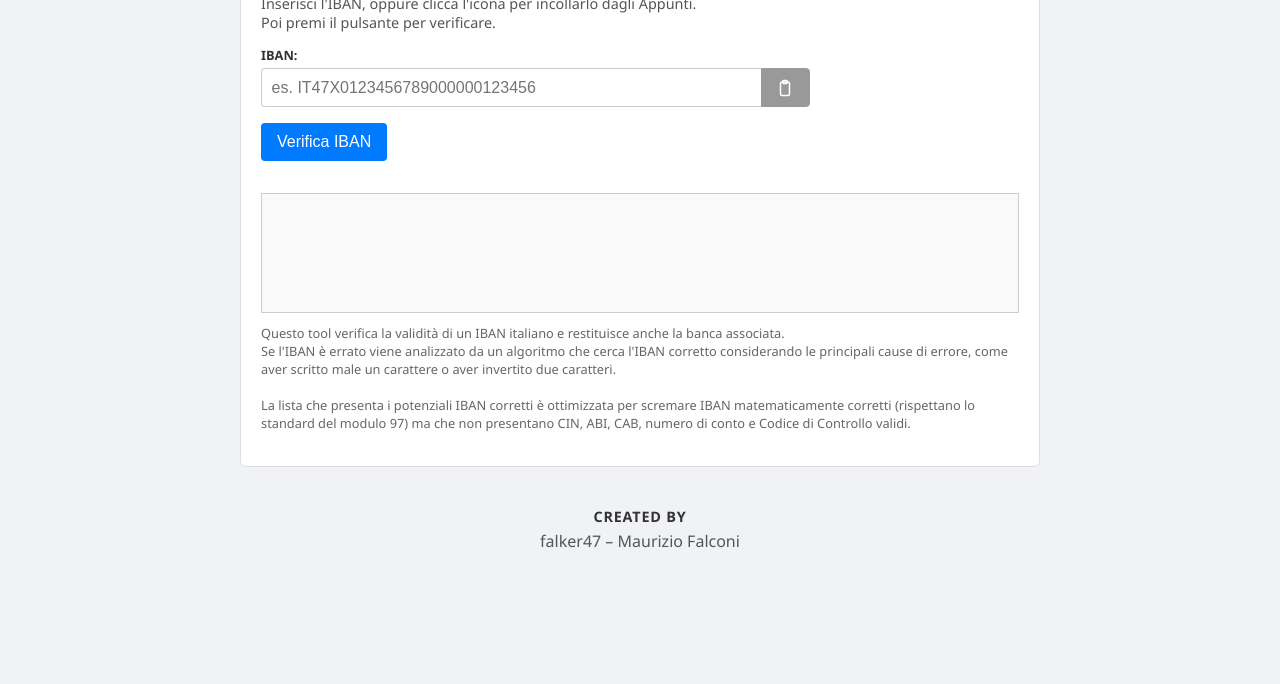
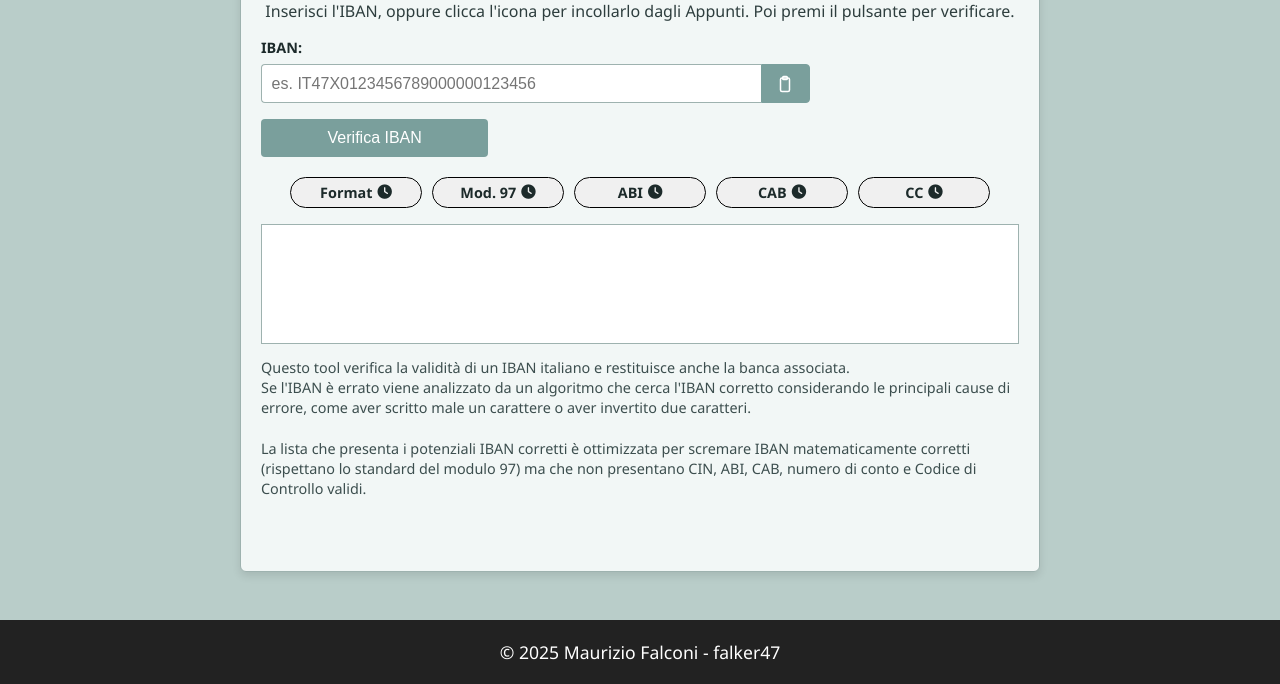
Before and after one commit to falker47/IBAN-Checker, a plain HTML site: page index.html in a window 1280 px wide. Shown: the part 116-800 px from the top of the page. Drawn offline with Linux system fonts and the light colour scheme.

Commit message:
added indicators button restyle

```diff
--- a/index.html
+++ b/index.html
@@ -8,9 +8,13 @@
   <link href="https://i.postimg.cc/rmCxjswj/main-falker-logo-gecko-transparent-minimal.png" rel="icon">
   <link href="https://i.postimg.cc/rmCxjswj/main-falker-logo-gecko-transparent-minimal.png" rel="apple-touch-icon">
 
+  <link rel="stylesheet" href="https://cdnjs.cloudflare.com/ajax/libs/font-awesome/6.4.0/css/all.min.css"
+    crossorigin="anonymous" referrerpolicy="no-referrer" />
+
   <!-- Anteprima Immagine -->
-  <meta property="og:image" content="https://i.postimg.cc/KY9JyDdC/main-falker-logo-gecko-circle-night-blue-2.png">
-  <meta name="twitter:image" content="https://i.postimg.cc/KY9JyDdC/main-falker-logo-gecko-circle-night-blue-2.png">
+  <meta property="og:image" content="iban-checker.webp">
+  <meta name="twitter:image" content="iban-checker.webp">
+
   <title>IBAN Checker</title>
 
   <link rel="stylesheet" href="style.css" />
@@ -23,8 +27,7 @@
 
     <!-- Descrizione iniziale -->
     <p class="subtitle">
-      Inserisci l'IBAN, oppure clicca l'icona per incollarlo dagli Appunti.<br />
-      Poi premi il pulsante per verificare.
+      Inserisci l'IBAN, oppure clicca l'icona per incollarlo dagli Appunti. Poi premi il pulsante per verificare.
     </p>
 
     <!-- Etichetta "IBAN" -->
@@ -46,6 +49,9 @@
     <!-- Bottone verifica -->
     <button class="btn-verify" onclick="checkIBAN()">Verifica IBAN</button>
 
+    <!-- Indicatori di controllo -->
+    <div id="indicators" class="indicators-container"></div>
+
     <!-- Output -->
     <div id="result" class="result-box"></div>
 
@@ -62,10 +68,11 @@
 
   </div>
 
-  <div id="credits">
-    <div class="credits-title">CREATED BY</div>
-    <div class="credits-author">falker47 &ndash; Maurizio Falconi</div>
-  </div>
+  <footer>
+    <p> <a href="https://falker47.github.io/Nexus-portfolio/" target="_blank">&copy; <span id="currentYear"></span>
+        Maurizio Falconi - falker47</a></p>
+  </footer>
+
 
   <!-- Includi il file JavaScript esterno -->
   <script src="script.js"></script>
--- a/script.js
+++ b/script.js
@@ -1,3 +1,13 @@
+// variabile year del footer
+document.getElementById('currentYear').textContent = new Date().getFullYear();
+
+document.addEventListener("DOMContentLoaded", function() {
+  // Mostra gli indicatori in stato "pending" al caricamento
+  updateIndicators("");
+});
+
+
+
 // Variabile globale per memorizzare i codici ABI validi
 // Dizionario per ABI -> NomeBanca
 let abiDictionary = {};
@@ -92,23 +102,29 @@ function getBankName(iban) {
  ****************************************************/
 
 function isValidCAB(iban) {
-  // Rimuove spazi e rende tutto maiuscolo
+  // Normalizzazione
   iban = iban.toUpperCase().replace(/\s+/g, "");
-  // Controlla che l'IBAN sia sufficientemente lungo per estrarre ABI e CAB
   if (iban.length < 15) return false;
 
-  // Estrae ABI e CAB
-  let abi = iban.substring(5, 10);
+  // Estrae i 5 caratteri del CAB
   let cab = iban.substring(10, 15);
 
-  // Regola matematica: il CAB, interpretato come numero, deve essere compreso tra 10 e 89999
+  // 1) Verifica che siano esattamente 5 cifre
+  if (!/^\d{5}$/.test(cab)) {
+    return false;
+  }
+
+  // 2) Converte in numero per altri controlli
   let numericCAB = parseInt(cab, 10);
-  if (numericCAB < 10 || numericCAB > 89999) {
+
+  // Se numericCAB = 0 o > 89999 (eccetto 99999), escludi
+  if (numericCAB === 0 || (numericCAB > 89999 && numericCAB !== 99999)) {
     return false;
   }
 
   return true;
 }
+
 
 /****************************************************
  * 6) Funzione per verificare il numero di conto
@@ -121,16 +137,16 @@ function isValidAccountNumber(iban) {
   // Estrae il numero di conto (ultimi 12 caratteri)
   let account = iban.substring(15);
   // La regex applica le seguenti regole:
-  // ^                -> inizio stringa
-  // [01X]{2}         -> prima e seconda cifra: 0, 1 o X (due caratteri)
-  // 00               -> terza e quarta cifra devono essere 0
-  // \d{5}            -> quinta, sesta, settima, ottava e nona cifra: cinque cifre (0-9)
-  // [0-9X]           -> decima cifra: un numero oppure X
-  // \d{2}            -> undicesima e dodicesima cifra: due cifre (0-9)
-  // $                -> fine stringa
-  const regex = /^[01X]{2}00\d{5}[0-9X]\d{2}$/;
+  // - ^(?:\d{2}|CC)   : le prime due cifre devono essere due cifre (0-9) oppure "CC"
+  // - [0-2]           : la terza cifra deve essere 0, 1 o 2
+  // - \d{6}           : dalla quarta alla nona cifra: sei cifre (0-9)
+  // - [0-9X]          : la decima cifra può essere un numero o la lettera X
+  // - \d{2}           : l'undicesima e la dodicesima cifra devono essere numeri
+  // - $              : fine stringa
+  const regex = /^(?:\d{2}|CC)[0-2]\d{6}[0-9X]\d{2}$/;
   return regex.test(account);
 }
+
 
 /****************************************************
  * 7) Funzione per controllare la struttura IBAN italiano (27 caratteri)
@@ -148,13 +164,15 @@ function isItalianIbanStructure(iban) {
   let cin = iban.substring(4, 5);
   if (!/^[A-Z]$/.test(cin)) return false;
 
-  // ABI (5 cifre) - la prima deve essere 0 o 1
-  let abi = iban.substring(5, 10);
-  if (!/^[01]\d{4}$/.test(abi)) return false;
+  // 5) ABI: invece di un controllo regex, usa isValidABI
+  if (!isValidABI(iban)) {
+    return false;
+  }
 
-  // CAB (5 cifre)
-  let cab = iban.substring(10, 15);
-  if (!/^\d{5}$/.test(cab)) return false;
+  // 6) CAB: invece di un controllo regex, usa isValidCAB
+  if (!isValidCAB(iban)) {
+    return false;
+  }
 
   // Numero conto: 12 caratteri con il nuovo controllo
   if (!isValidAccountNumber(iban)) return false;
@@ -235,12 +253,56 @@ function findAllCorrectionsItalian(ibanOrig) {
   return Array.from(allSet);
 }
 
+// Funzione per aggiornare gli indicatori dei controlli
+function updateIndicators(iban) {
+  const indicatorsContainer = document.getElementById("indicators");
+  // Svuota il contenuto precedente
+  indicatorsContainer.innerHTML = "";
+
+  // Definisci i nomi dei controlli
+  const checkNames = ["Format", "Mod. 97", "ABI", "CAB", "CC"];
+
+  // Se l'IBAN è vuoto, mostra lo stato "in attesa" per tutti i controlli
+  if (iban.trim() === "") {
+    checkNames.forEach(name => {
+      const chip = document.createElement("div");
+      chip.className = "indicator pending"; // classe "pending" per lo stato iniziale
+      chip.innerHTML = `${name} <i class="fa-solid fa-clock"></i>`;
+      indicatorsContainer.appendChild(chip);
+    });
+  } else {
+    // Se c'è un input, esegui i controlli e mostra i risultati:
+    const checks = [
+      { name: "Formattazione", passed: (iban.replace(/\s+/g, "").length === 27) },
+      { name: "Mod. 97", passed: isIbanValid(iban) },
+      { name: "ABI", passed: isValidABI(iban) },
+      { name: "CAB", passed: isValidCAB(iban) },
+      { name: "CC", passed: isValidAccountNumber(iban) }
+    ];
+
+    checks.forEach(check => {
+      const chip = document.createElement("div");
+      // Se il controllo è superato, assegna classe "success" (verde pastello),
+      // altrimenti "error" (rosso pastello)
+      chip.className = "indicator " + (check.passed ? "success" : "error");
+      chip.innerHTML = `${check.name} ${check.passed ? '<i class="fa-solid fa-check"></i>' : '<i class="fa-solid fa-xmark"></i>'}`;
+      indicatorsContainer.appendChild(chip);
+    });
+  }
+}
+
+
 /****************************************************
  * 9) checkIBAN():
  * Esegue la verifica e mostra il risultato (e le correzioni se necessarie)
  ****************************************************/
 function checkIBAN() {
+  const iban = document.getElementById("ibanInput").value;
+  // Aggiorna gli indicatori con i controlli
+  updateIndicators(iban);
+
   let input = document.getElementById("ibanInput").value;
+
   input = input.toUpperCase().replace(/\s+/g, "");
   let resultDiv = document.getElementById("result");
   if (!input) {
@@ -249,24 +311,24 @@ function checkIBAN() {
     return;
   }
   if (input.length > 27) {
-    resultDiv.textContent = "IBAN troppo lungo, ha " + input.length + " caratteri.";
+    resultDiv.textContent = "IBAN troppo lungo, ha " + input.length + " caratteri.\n\nDovrebbe averne 27.";
     return;
   }
   if (input.length < 27) {
-    resultDiv.textContent = "IBAN troppo corto, ha " + input.length + " caratteri.";
+    resultDiv.textContent = "IBAN troppo corto, ha " + input.length + " caratteri.\n\nDovrebbe averne 27.";
     return;
   }
   // Ora controlla anche solo l'ABI
   if (isIbanValid(input) && isItalianIbanStructure(input) && isValidABI(input) && isValidCAB(input)) {
   let bankName = getBankName(input);
-  resultDiv.textContent = "IBAN già valido:\n" + formatIbanItalian(input) + "\n\n" + bankName;
+  resultDiv.textContent = "IBAN VALIDO!\n\n" + formatIbanItalian(input) + "\n" + bankName;
   return;
   }
   let allCorrections = findAllCorrectionsItalian(input);
   if (allCorrections.length === 0) {
-    resultDiv.textContent = "Nessuna correzione valida trovata (1 char o swap).";
+    resultDiv.textContent = "IBAN non valido.\n\nNessuna correzione valida trovata (1 char o swap).";
   } else {
-    let msg = "Trovate " + allCorrections.length + " correzioni:\n";
+    let msg = "IBAN non valido.\nCorrezioni trovate: " + allCorrections.length + "\n";
     let lines = allCorrections.map(x => formatIbanItalian(x));
     msg += lines.join("\n");
     resultDiv.textContent = msg;
--- a/style.css
+++ b/style.css
@@ -1,47 +1,72 @@
-/* ----- Base globale ----- */
-html, body {
+/* ----- Palette Ispirata all'Immagine ----- */
+:root {
+  --body-bg: #b9cdc9;
+  --container-bg: #f2f7f6;
+  --primary-text: #1c2a2a;
+  --accent-orange: #FFB347;
+  --accent-teal: #7a9f9c;
+  --accent-teal-hover: #74c4bf;
+  --border-color: #9eb2af;
+}
+
+/* ----- Base Globale ----- */
+html,
+body {
   margin: 0;
   padding: 0;
   font-family: 'Segoe UI', Tahoma, Geneva, Verdana, sans-serif;
-  background: #f0f2f5;
-  overflow-x: hidden; /* niente scroll orizzontale */
+  background: var(--body-bg);
+  overflow-x: hidden;
+  color: var(--primary-text);
+  height: 100%;
 }
 
-/* Contenitore principale */
+body {
+  display: flex;
+  flex-direction: column;
+  min-height: 100vh;
+}
+
+/* Contenitore Principale */
 .container {
+  flex: 1;
   max-width: 800px;
   margin: 40px auto;
   padding: 20px;
-  background: #ffffff;
-  border: 1px solid #ddd;
+  background: var(--container-bg);
+  border: 1px solid var(--border-color);
   border-radius: 6px;
   box-sizing: border-box;
+  box-shadow: 0 4px 8px rgba(0, 0, 0, 0.1);
 }
 
 /* Titolo */
 h1 {
   margin-top: 0;
-  font-size: 1.5rem;
-  color: #333;
+  font-size: 1.8rem;
+  color: var(--primary-text);
+  text-align: center;
+  margin-bottom: 1rem;
 }
 
 /* Sottotitolo */
 .subtitle {
-  font-size: 0.9rem;
+  font-size: 1rem;
   margin-bottom: 1em;
-  color: #555;
+  color: #2e3e3e;
+  text-align: center;
 }
 
 /* Label */
 .label {
   display: block;
-  margin-bottom: 0.3em;
+  margin-bottom: 0.5em;
   font-weight: 600;
-  font-size: 0.8rem;
-  color: #333;
+  font-size: 0.9rem;
+  color: var(--primary-text);
 }
 
-/* Input wrapper (campo IBAN + pulsante incolla) */
+/* Input Wrapper */
 .input-wrapper {
   display: flex;
   flex-direction: row;
@@ -49,23 +74,25 @@ h1 {
   margin-bottom: 1em;
 }
 
-/* Campo IBAN (desktop) */
+/* Campo IBAN */
 .input-iban {
   width: 100%;
   max-width: 500px;
   padding: 0.6em;
   font-size: 1rem;
-  border: 1px solid #ccc;
+  border: 1px solid var(--border-color);
   border-right: none;
   border-radius: 4px 0 0 4px;
   box-sizing: border-box;
+  background: #fff;
+  color: var(--primary-text);
 }
 
-/* Pulsante incolla (desktop) */
+/* Pulsante Incolla */
 .btn-paste {
-  background: #999;
+  background: var(--accent-teal);
   color: #fff;
-  border: 1px solid #999;
+  border: 1px solid var(--accent-teal);
   padding: 0.6em 0.9em;
   cursor: pointer;
   font-size: 1rem;
@@ -74,76 +101,98 @@ h1 {
   align-items: center;
   transition: background 0.2s;
 }
+
 .btn-paste:hover {
-  background: #666;
+  background: var(--accent-teal-hover);
 }
+
 .btn-paste svg {
   display: block;
   stroke: currentColor;
 }
 
-/* Pulsante "Verifica IBAN" (desktop) */
+/* Pulsante "Verifica IBAN" per dispositivi mobile: dimensioni uguali al pulsante incolla */
 .btn-verify {
-  padding: 0.6em 1em;
+  display: inline-block;
+  width: 100%;
+  padding: 0.6em 0.9em;
   font-size: 1rem;
-  background: #007BFF;
+  background: var(--accent-teal);
+  /* usa la tonalità teal invece dell'arancione */
   color: #fff;
   border: none;
   border-radius: 4px;
   cursor: pointer;
-  margin-bottom: 1em;
-  transition: background 0.2s;
-}
-.btn-verify:hover {
-  background: #0056b3;
+  margin-bottom: 0.8em;
+  transition: background 0.3s ease;
+  font-weight: 500;
 }
 
-/* Area di output (desktop) */
+.btn-verify:hover {
+  background: var(--accent-teal-hover);
+  /* colore di hover in linea con il nuovo tema */
+}
+
+/* Desktop: riduci la larghezza al 30% e centra il pulsante "Verifica IBAN" */
+@media (min-width: 768px) {
+  .btn-verify {
+    width: 30%;
+    margin: 0 auto;
+    /* Manteniamo padding e font-size invariati per coerenza */
+  }
+}
+
+/* Area di Output */
 .result-box {
   white-space: pre-wrap;
-  margin-top: 1em;
-  padding: 1.2em;
-  border: 1px solid #ccc;
-  background: #f9f9f9;
+  margin-top: 0.8em;
+  /* Spazio leggermente ridotto */
+  padding: 1em;
+  border: 1px solid var(--border-color);
+  background: #fff;
   min-height: 120px;
-  color: #333;
+  color: var(--primary-text);
   font-size: 1rem;
   line-height: 1.4;
   box-sizing: border-box;
 }
 
-/* Testo informativo in fondo (desktop) */
+/* Testo Informativo */
 .info-text {
   margin-top: 1em;
-  font-size: 0.8rem;
-  color: #666;
+  font-size: 0.9rem;
+  color: #3c4e4e;
   line-height: 1.4;
 }
 
-#credits {
-  margin-top: 2em;           /* Spazio prima della sezione */
-  text-align: center;        /* Centra il testo */
-  font-family: "Segoe UI", Tahoma, Geneva, Verdana, sans-serif;
-  color: #333;               /* Colore del testo */
+/* Footer */
+footer {
+  background: #222;
+  padding: 20px 0;
+  text-align: center;
+  color: #bbb;
+  font-family: 'Segoe UI', Tahoma, Geneva, Verdana, sans-serif;
+  margin-top: 0.5em;
+  /* Spazio ridotto tra contenuto e footer */
 }
 
-.credits-title {
-  font-size: 0.9rem;
-  font-weight: 600;
-  letter-spacing: 0.05rem;   /* Leggera spaziatura tra le lettere */
-  margin-bottom: 0.3em;
-  text-transform: uppercase; /* Testo maiuscolo */
+footer p {
+  margin: 0;
+  font-size: 1.1rem;
 }
 
-.credits-author {
-  font-size: 1rem;
-  color: #555;
+footer a {
+  color: #fff;
+  text-decoration: none;
+  transition: color 0.3s ease;
 }
 
+footer a:hover {
+  color: var(--accent-teal-hover);
+}
 
-/* ----- Media Query per smartphone (max-width: 480px) ----- */
-@media (max-width: 480px) {
-  /* Container a larghezza quasi piena */
+/* Media Query per dispositivi smartphone */
+@media (max-width: 767px) {
   .container {
     width: 95%;
     margin: 20px auto;
@@ -151,51 +200,92 @@ h1 {
     border-radius: 4px;
   }
 
-  /* Incolonna input e pulsante */
   .input-wrapper {
     flex-direction: column;
     align-items: stretch;
   }
 
-  /* Campo IBAN: dimensioni e padding leggermente aumentati */
   .input-iban {
     font-size: 1.1rem;
     padding: 0.75em;
     border-radius: 4px;
-    border-right: 1px solid #ccc;
+    border-right: 1px solid var(--border-color);
     margin-bottom: 0.5em;
   }
 
-  /* Pulsante incolla: dimensioni equilibrate e larghezza 100% */
   .btn-paste {
     font-size: 1.1rem;
     padding: 0.75em;
     border-radius: 4px;
     width: 100%;
     justify-content: center;
-    margin-bottom: 1em;
+    margin-bottom: 0.8em;
   }
 
-  /* Pulsante verifica: a larghezza piena */
+  /* Pulsante "Verifica IBAN" per dispositivi mobile: dimensioni uguali al pulsante incolla */
   .btn-verify {
-    font-size: 1.1rem;
-    padding: 0.75em;
+    display: inline-block;
     width: 100%;
-    margin-bottom: 1em;
+    padding: 0.6em 0.9em;
+    font-size: 1rem;
   }
 
-  /* Area output: font leggermente maggiore e altezza minima aumentata */
   .result-box {
     font-size: 1.1rem;
     min-height: 130px;
     padding: 1em;
   }
 
-  /* Sottotitolo e testo informativo: leggibilità mantenuta */
   .subtitle {
     font-size: 0.9rem;
   }
+
   .info-text {
-    font-size: 0.8rem;
+    font-size: 0.85rem;
   }
 }
+
+/* Container degli indicatori: aggiungi un margine superiore per lo spacing verticale */
+.indicators-container {
+  display: flex;
+  justify-content: center;
+  gap: 10px;
+  margin-top: 20px;
+  /* spacing verticale aggiunto */
+  margin-bottom: 1em;
+  flex-wrap: wrap;
+}
+
+/* Stato "pending": sfondo grigio tenue */
+.indicator.pending {
+  background-color: #f0f0f0;
+}
+
+/* Gli stili per "success" ed "error" rimangono invariati */
+.indicator.success {
+  background-color: #d4edda;
+  /* verde pastello */
+}
+
+.indicator.error {
+  background-color: #f8d7da;
+  /* rosso pastello */
+}
+
+.indicator {
+  display: inline-flex;
+  align-items: center;
+  justify-content: center;
+  width: 120px;
+  padding: 5px;
+  border-radius: 20px;
+  font-size: 0.9rem;
+  font-weight: bold;
+  color: var(--primary-text);
+  border: 1px solid #000;
+  /* bordo sottile nero */
+}
+
+.indicator i {
+  margin-left: 5px;
+}
```
